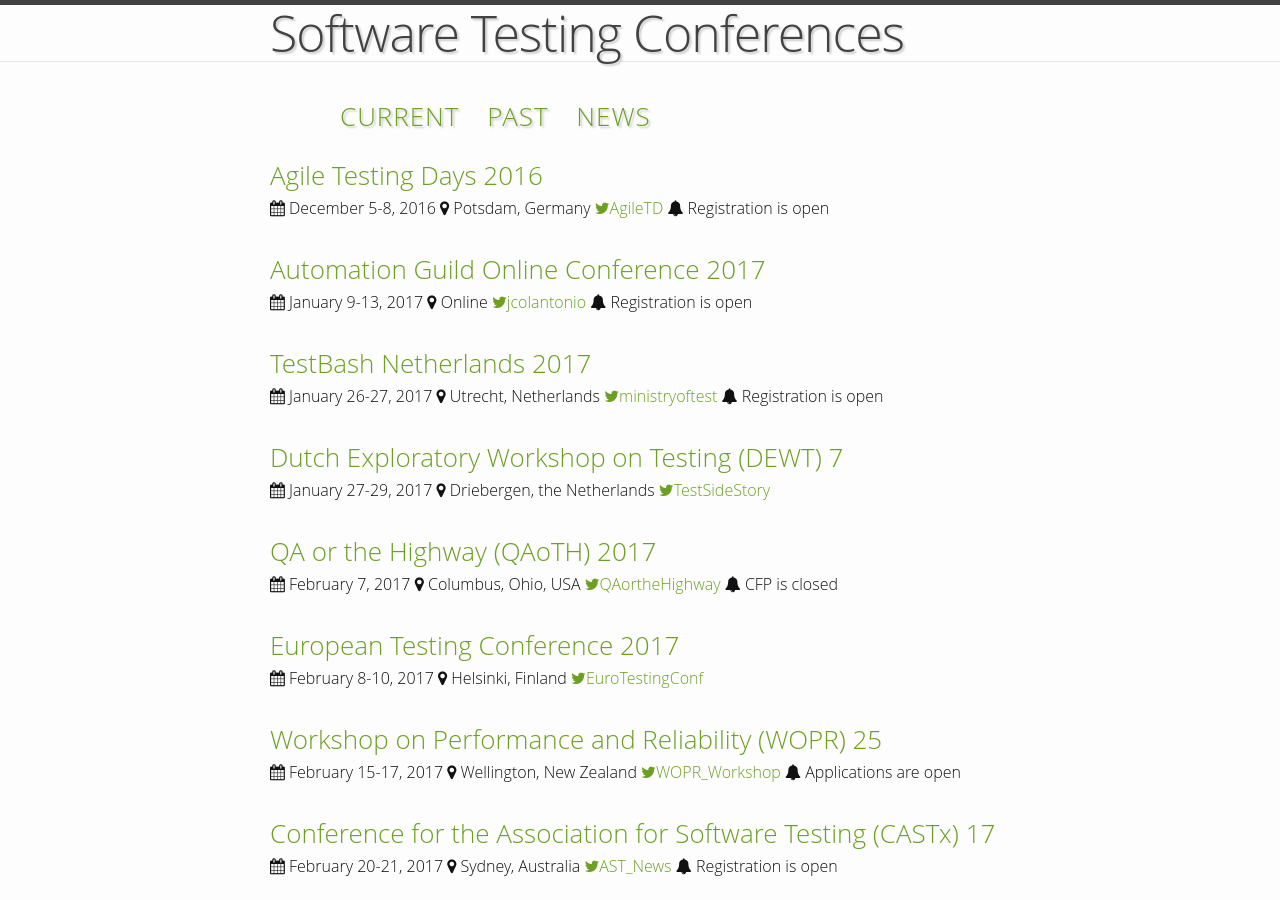
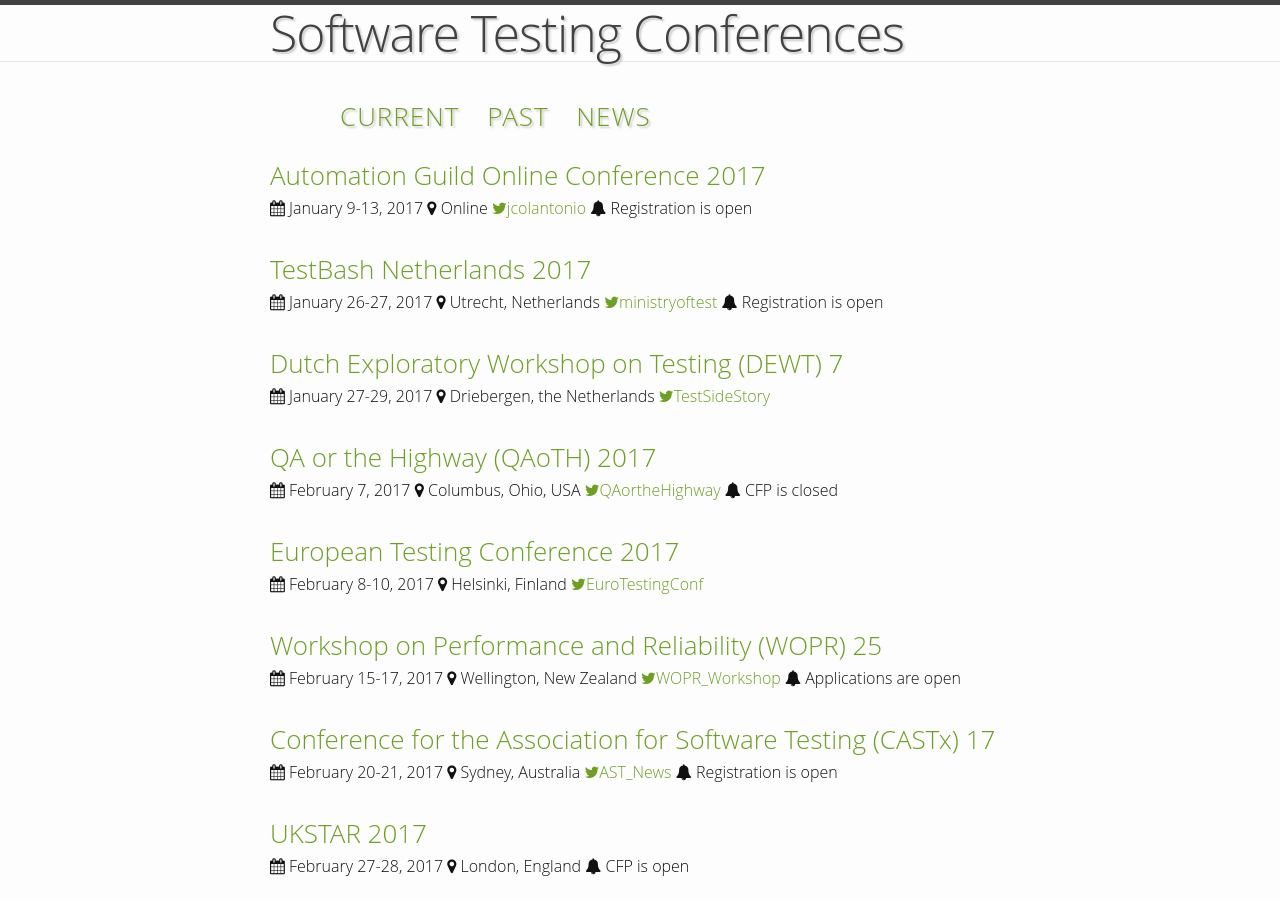
Before and after one commit to TestingConferences/testingconferences.github.io, a Jekyll site: the page built from index.html, in a window 1280 px wide and 900 px high. Built offline with Jekyll 4.4.1, drawn with Linux system fonts in a browser that asks for light colours.

Commit message:
Moved current to past

```diff
--- a/_data/current.yml
+++ b/_data/current.yml
@@ -1,10 +1,3 @@
-- name: Agile Testing Days 2016
-  location: Potsdam, Germany
-  dates: "December 5-8, 2016"
-  url: http://www.agiletestingdays.com/
-  twitter: AgileTD
-  status: Registration is open
-
 - name: Automation Guild Online Conference 2017
   location: Online
   dates: 'January 9-13, 2017'
```
